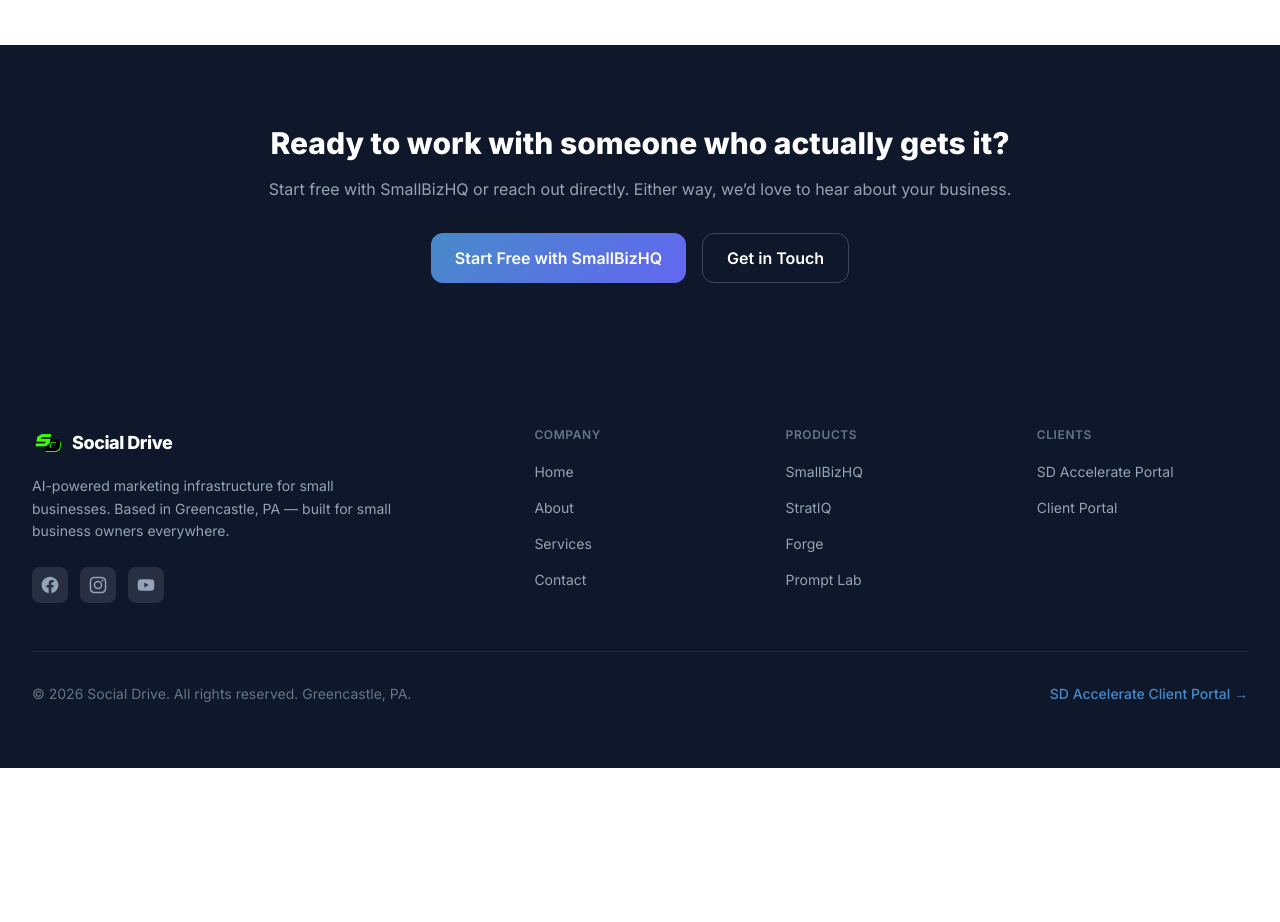
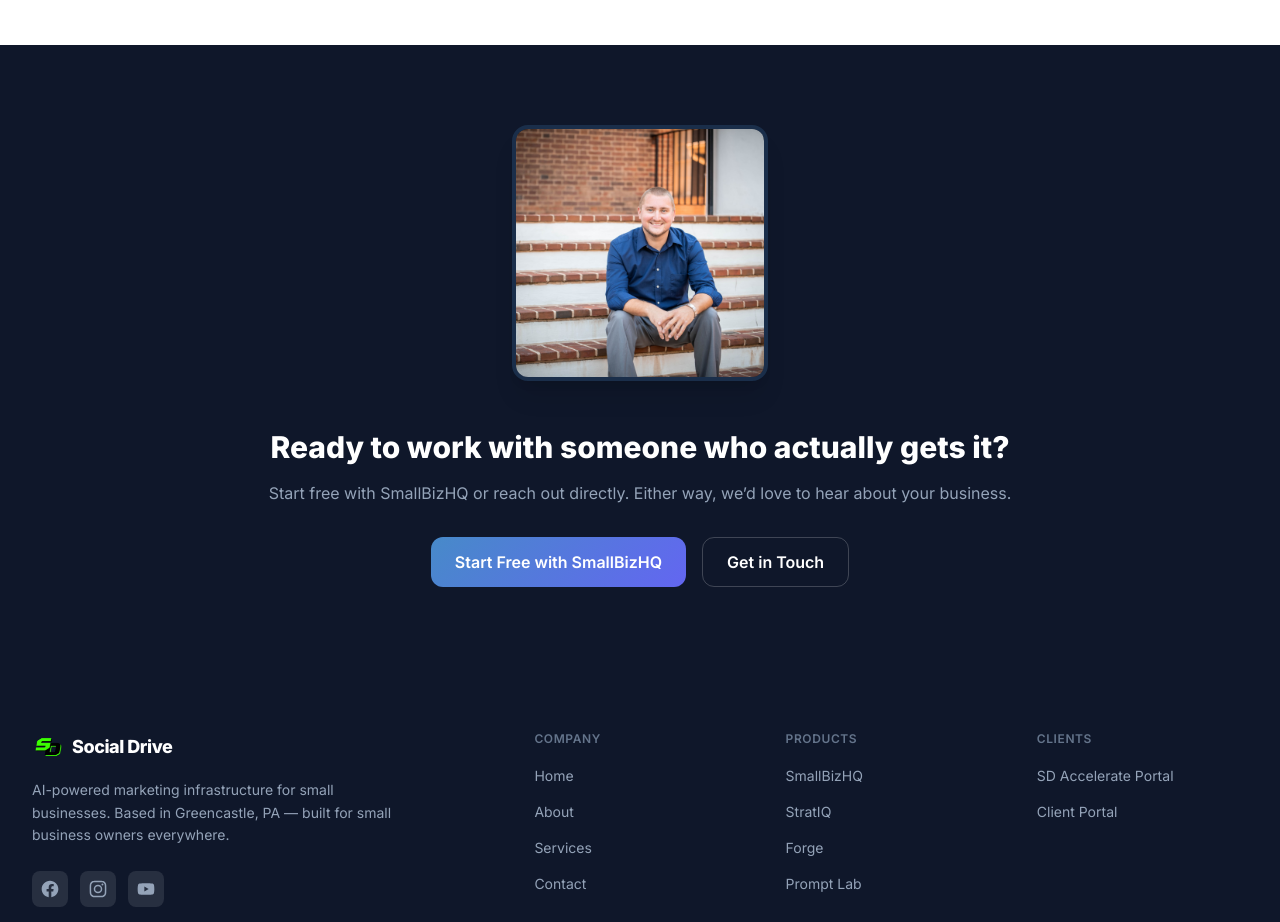
Before and after one commit to mbaer93/sdm-website, a Next.js app: page /about in a window 1280 px wide. Shown: the part 3520-4442 px from the top of the page. Before the commit the page ends 4288 px from the top, so only its background shows below. Built offline with nearby package versions, Linux system fonts and the light colour scheme.

Commit message:
feat: add Matt's photo to About page

```diff
--- a/app/about/page.tsx
+++ b/app/about/page.tsx
@@ -1,5 +1,6 @@
 import type { Metadata } from "next";
-import Link from "next/link";
+import Link from "next/link"
+import Image from "next/image";
 
 export const metadata: Metadata = {
   title: "About Matt Baer & Social Drive",
@@ -180,6 +181,19 @@
       {/* CTA */}
       <section className="py-20 px-4 sm:px-6 lg:px-8 bg-[#0f172a]">
         <div className="max-w-3xl mx-auto text-center">
+
+          <div className="flex justify-center mb-12">
+            <div className="relative w-64 h-64 rounded-2xl overflow-hidden shadow-xl border-4 border-[#478ac9]/20">
+              <Image
+                src="/images/matt.jpg"
+                alt="Matt Baer — Founder of Social Drive"
+                fill
+                className="object-cover"
+                priority
+              />
+            </div>
+          </div>
+
           <h2 className="text-3xl font-extrabold text-white mb-4">Ready to work with someone who actually gets it?</h2>
           <p className="text-[#94a3b8] mb-8">
             Start free with SmallBizHQ or reach out directly. Either way, we&rsquo;d love to hear about your business.
```
